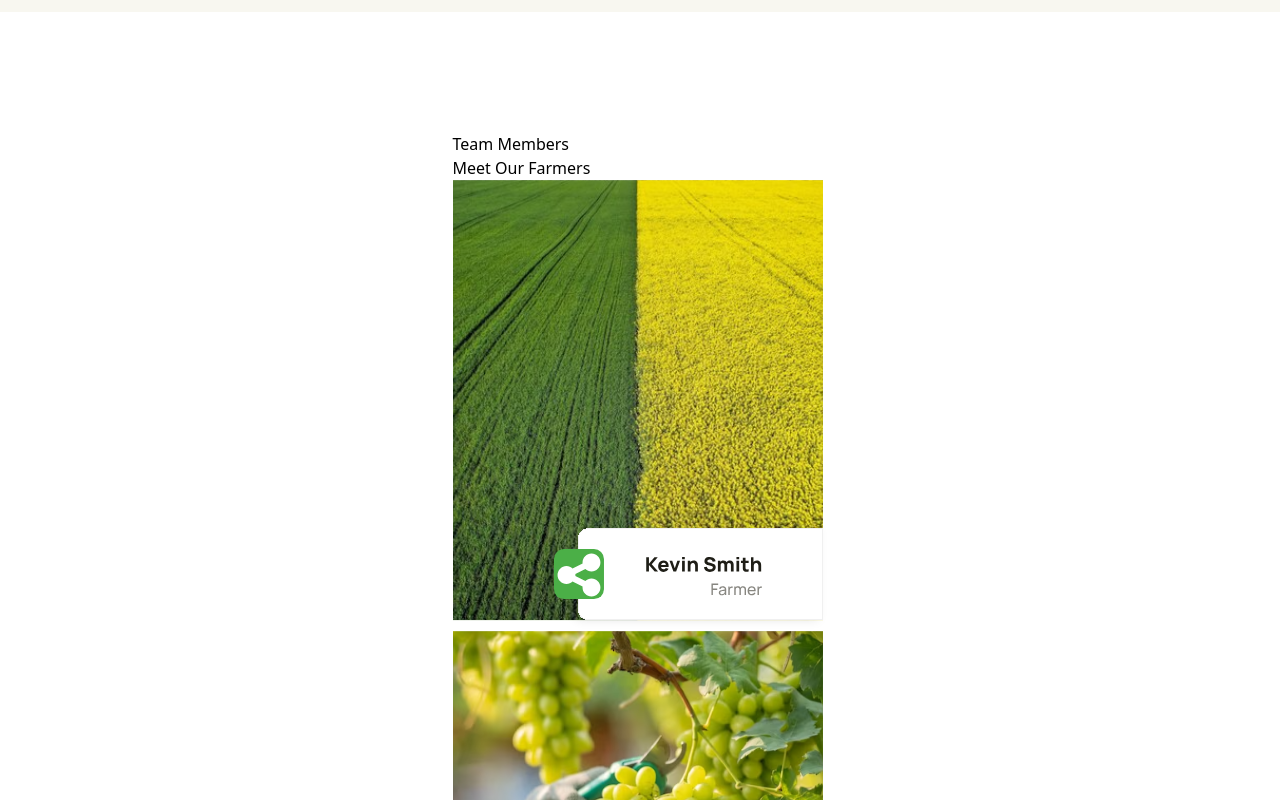
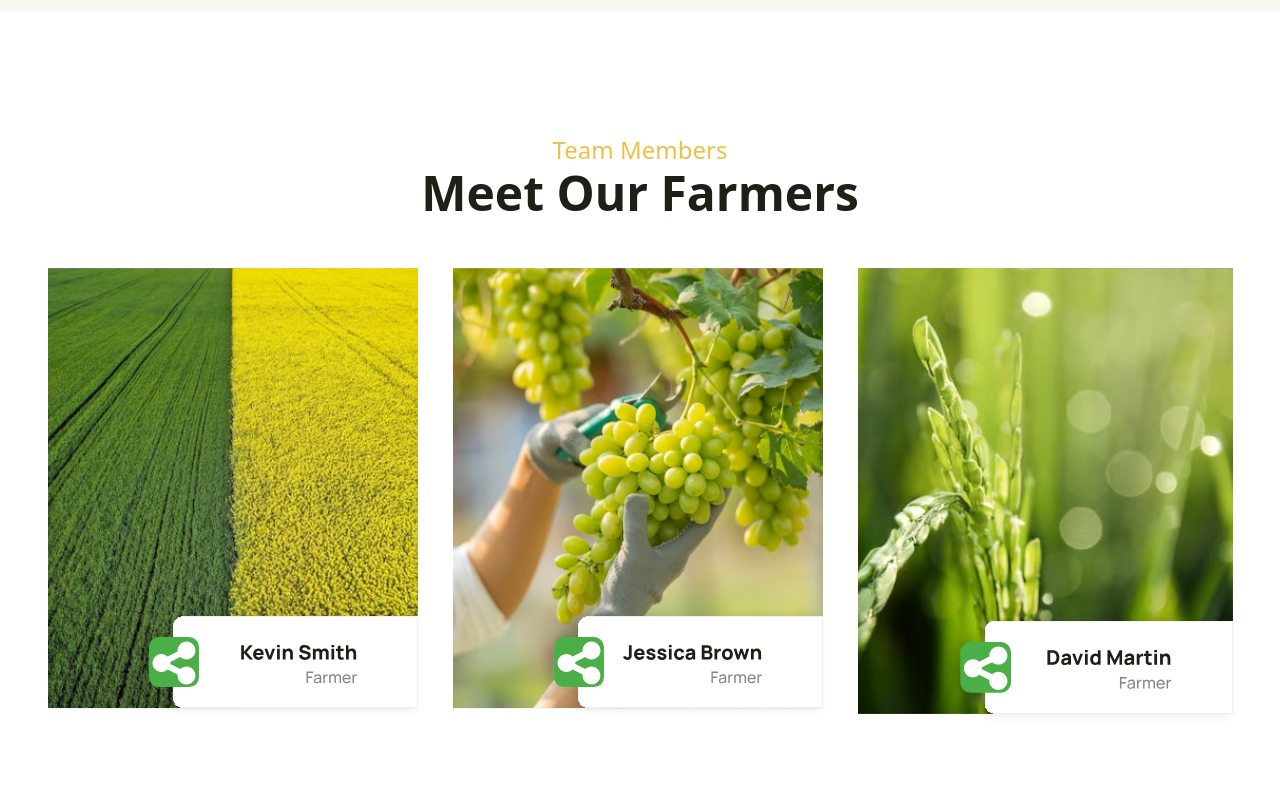
Before and after one commit to Tornike512/Agrios-website-tailwind, a React (Vite) app: page /about in a window 1280 px wide. Shown: the part 2460-3260 px from the top of the page. Built offline with nearby package versions, Linux system fonts and the light colour scheme.

Commit message:
Add: Our Farmers Section Style

```diff
--- a/src/pages/AboutPage/OurFarmersSection/OurFarmersSection.tsx
+++ b/src/pages/AboutPage/OurFarmersSection/OurFarmersSection.tsx
@@ -4,13 +4,17 @@ import davidMartin from "src/assets/david-martin.svg";
 
 export function OurFarmersSection() {
   return (
-    <section>
-      <h5>Team Members</h5>
-      <h2>Meet Our Farmers</h2>
-      <figure>
-        <img src={kevinSmith} alt="Kevin Smith's farm" />
-        <img src={jessicaBrown} alt="Jessica Brown's farm" />
-        <img src={davidMartin} alt="David Martin's farm" />
+    <section className="w-full max-w-[1200px] mb-[120px] flex items-center justify-center flex-col">
+      <h5 className="text-[#EEC044] text-[24px] flex justify-center">
+        Team Members
+      </h5>
+      <h2 className="flex justify-center text-[48px] mb-[50px] text-[#1F1E17] leading-[50px] font-bold sm:text-[36px]">
+        Meet Our Farmers
+      </h2>
+      <figure className="grid grid-cols-[1fr_1fr_1fr] gap-x-[30px]">
+        <img className="w-full" src={kevinSmith} alt="Kevin Smith's farm" />
+        <img className="w-full" src={jessicaBrown} alt="Jessica Brown's farm" />
+        <img className="w-full" src={davidMartin} alt="David Martin's farm" />
       </figure>
     </section>
   );
```
